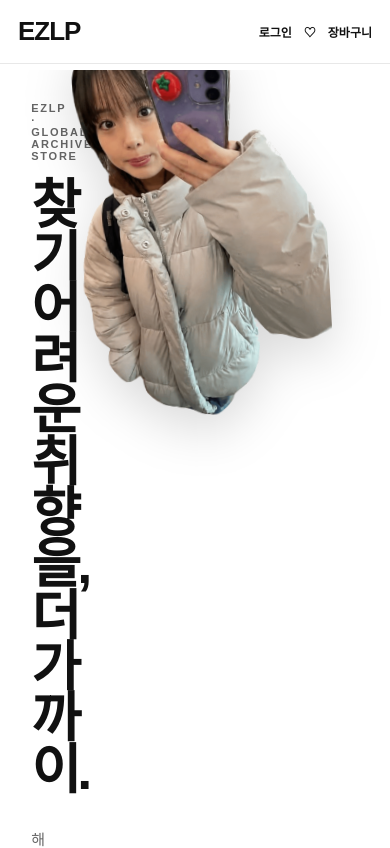
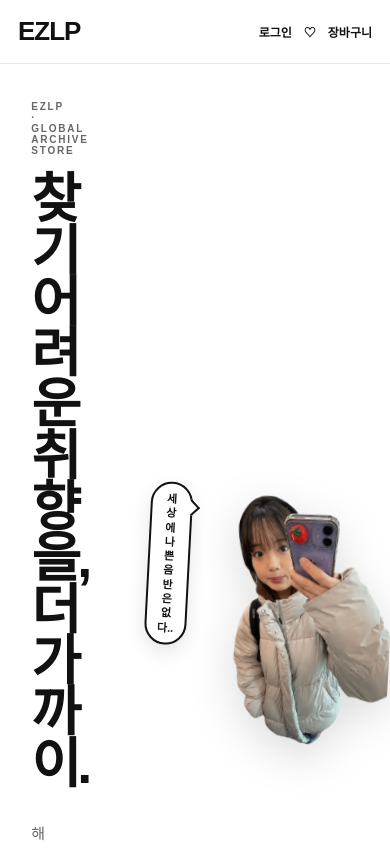
Before and after one commit to vintmopn/EZLP, a Next.js app: page / in a window 390 px wide. Shown: the top 848 px of the page. Built offline with nearby package versions, Linux system fonts and the light colour scheme; no server answers.

Commit message:
Build dedicated EZLP mobile layout

```diff
--- a/app/globals.css
+++ b/app/globals.css
@@ -1381,3 +1381,271 @@ textarea {
     display: none;
   }
 }
+
+
+/* EZLP MOBILE V2 START */
+
+@media (max-width: 768px) {
+
+  html,
+  body {
+    max-width: 100%;
+    overflow-x: hidden !important;
+  }
+
+  body {
+    min-width: 0 !important;
+  }
+
+  main {
+    width: 100% !important;
+    max-width: 100% !important;
+    overflow-x: hidden !important;
+  }
+
+  /* ---------------------------------
+     HERO
+  ---------------------------------- */
+
+  .ezlp-hero-zone {
+    display: block !important;
+    grid-template-columns: 1fr !important;
+    min-height: auto !important;
+    width: 100% !important;
+
+    padding:
+      64px
+      20px
+      72px !important;
+
+    gap: 0 !important;
+  }
+
+  .ezlp-hero-zone > div {
+    width: 100% !important;
+    min-width: 0 !important;
+    max-width: 100% !important;
+  }
+
+  .ezlp-hero-zone h1 {
+    width: 100% !important;
+    max-width: 100% !important;
+
+    margin:
+      14px
+      0
+      24px !important;
+
+    font-size: 47px !important;
+    line-height: .96 !important;
+    letter-spacing: -.065em !important;
+
+    word-break: keep-all !important;
+    overflow-wrap: normal !important;
+    white-space: normal !important;
+  }
+
+  .ezlp-hero-zone p {
+    word-break: keep-all !important;
+    overflow-wrap: normal !important;
+  }
+
+  .eyebrow {
+    font-size: 10px !important;
+    letter-spacing: .18em !important;
+  }
+
+  /* ---------------------------------
+     메인 카테고리
+  ---------------------------------- */
+
+  .home-main-menu {
+    width: 100% !important;
+
+    margin-top: 54px !important;
+
+    display: grid !important;
+    grid-template-columns:
+      repeat(2, minmax(0, 1fr)) !important;
+
+    border-left: 0 !important;
+  }
+
+  .home-main-menu-card {
+    min-width: 0 !important;
+    min-height: 135px !important;
+    width: auto !important;
+
+    padding: 18px !important;
+
+    overflow: hidden !important;
+  }
+
+  .home-main-menu-card strong {
+    font-size: 29px !important;
+    line-height: 1 !important;
+  }
+
+  .home-main-menu-card > span {
+    font-size: 9px !important;
+    line-height: 1.35 !important;
+  }
+
+  /* ---------------------------------
+     COLOR SECTION
+  ---------------------------------- */
+
+  .home-color-section {
+    display: block !important;
+
+    width: 100% !important;
+    min-height: auto !important;
+
+    padding:
+      68px
+      20px
+      86px !important;
+  }
+
+  .home-color-copy {
+    width: 100% !important;
+    max-width: none !important;
+
+    margin: 0 0 48px !important;
+  }
+
+  .home-color-copy h2 {
+    width: 100% !important;
+
+    font-size: 39px !important;
+    line-height: 1.02 !important;
+    letter-spacing: -.055em !important;
+
+    word-break: keep-all !important;
+  }
+
+  .home-color-copy h2 span {
+    display: inline !important;
+  }
+
+  .home-color-copy p {
+    width: 100% !important;
+
+    font-size: 12px !important;
+    line-height: 1.7 !important;
+
+    word-break: keep-all !important;
+  }
+
+  .home-color-copy h3 {
+    font-size: 16px !important;
+    line-height: 1.4 !important;
+
+    word-break: keep-all !important;
+  }
+
+  .home-color-preview {
+    width: 100% !important;
+
+    display: grid !important;
+    grid-template-columns:
+      repeat(2, minmax(0, 1fr)) !important;
+
+    gap: 4px !important;
+  }
+
+  .home-color-chip {
+    min-width: 0 !important;
+    min-height: 88px !important;
+
+    padding: 12px !important;
+  }
+
+  /* ---------------------------------
+     EXPLORE
+  ---------------------------------- */
+
+  .category-section {
+    width: 100% !important;
+    min-height: auto !important;
+
+    padding:
+      70px
+      20px
+      80px !important;
+  }
+
+  .category-grid {
+    display: block !important;
+    width: 100% !important;
+  }
+
+  .category-card {
+    display: block !important;
+
+    width: 100% !important;
+    min-width: 0 !important;
+    min-height: 165px !important;
+
+    padding: 22px !important;
+
+    border-left: 0 !important;
+    border-right: 0 !important;
+  }
+
+  .category-card h2 {
+    font-size: 39px !important;
+  }
+
+  /* ---------------------------------
+     REQUEST
+  ---------------------------------- */
+
+  .request-banner {
+    width: 100% !important;
+
+    padding:
+      72px
+      20px
+      82px !important;
+  }
+
+  .request-banner h2 {
+    width: 100% !important;
+
+    font-size: 40px !important;
+    line-height: 1.02 !important;
+
+    word-break: keep-all !important;
+  }
+
+  .request-banner p {
+    word-break: keep-all !important;
+  }
+
+  /* ---------------------------------
+     버튼
+  ---------------------------------- */
+
+  .hero-buttons {
+    display: flex !important;
+    flex-wrap: wrap !important;
+
+    gap: 8px !important;
+  }
+
+  .dark-button,
+  .light-button,
+  .white-button {
+    min-height: 44px !important;
+
+    display: inline-flex !important;
+    align-items: center !important;
+    justify-content: center !important;
+
+    padding: 0 16px !important;
+  }
+
+}
+
+/* EZLP MOBILE V2 END */
--- a/components/FunnyPeople.tsx
+++ b/components/FunnyPeople.tsx
@@ -5,7 +5,6 @@ import { useEffect, useState } from "react";
 type Bubble = {
   text: string;
   side: "left" | "right";
-  y?: number;
 };
 
 type Person = {
@@ -17,25 +16,15 @@ type Person = {
   bubble?: Bubble;
 };
 
-type Stage = {
-  people: Person[];
-};
-
-const stages: Stage[] = [
-  // 1. 첫 화면
-  {
-    people: [
+const desktopStages: Person[][] = [
+  [
     {
       src: "/people/01.png",
       left: "45%",
       top: "19%",
       size: 390,
       rotate: -3,
-        bubble: {
-          text: "세상에 나쁜 음반은 없다..",
-          side: "right",
-          y: 18,
-        },
+      bubble: { text: "세상에 나쁜 음반은 없다..", side: "right" },
     },
     {
       src: "/people/02.png",
@@ -43,29 +32,16 @@ const stages: Stage[] = [
       top: "82%",
       size: 350,
       rotate: 3,
-        bubble: {
-          text: "없으면 찾아달라고 하면 되지.",
-          side: "left",
-          y: 24,
-        },
     },
   ],
-  },
-
-  // 2. 색깔로 찾아내기
-  {
-    people: [
+  [
     {
       src: "/people/03.png",
       left: "39%",
       top: "22%",
       size: 390,
       rotate: -3,
-        bubble: {
-          text: "이 색이었는데… 무슨 앨범이더라?",
-          side: "left",
-          y: 15,
-        },
+      bubble: { text: "이 색이었는데… 무슨 앨범이더라?", side: "left" },
     },
     {
       src: "/people/04.png",
@@ -73,29 +49,16 @@ const stages: Stage[] = [
       top: "80%",
       size: 370,
       rotate: 3,
-        bubble: {
-          text: "색만 기억나도 찾을 수 있지.",
-          side: "right",
-          y: 30,
-        },
     },
   ],
-  },
-
-  // 3. 다음 섹션
-  {
-    people: [
+  [
     {
       src: "/people/05.png",
       left: "14%",
       top: "24%",
       size: 370,
       rotate: -3,
-        bubble: {
-          text: "이건 좀 탐난다.",
-          side: "right",
-          y: 20,
-        },
+      bubble: { text: "이건 좀 탐난다.", side: "right" },
     },
     {
       src: "/people/06.png",
@@ -105,11 +68,7 @@ const stages: Stage[] = [
       rotate: 3,
     },
   ],
-  },
-
-  // 4. EXPLORE 근처
-  {
-    people: [
+  [
     {
       src: "/people/07.png",
       left: "18%",
@@ -123,29 +82,17 @@ const stages: Stage[] = [
       top: "22%",
       size: 370,
       rotate: 3,
-        bubble: {
-          text: "LP도 취향대로.",
-          side: "left",
-          y: 25,
-        },
+      bubble: { text: "LP도 취향대로.", side: "left" },
     },
   ],
-  },
-
-  // 5
-  {
-    people: [
+  [
     {
       src: "/people/09.png",
       left: "14%",
       top: "22%",
       size: 370,
       rotate: -3,
-        bubble: {
-          text: "못 찾겠으면 EZLP.",
-          side: "right",
-          y: 18,
-        },
+      bubble: { text: "못 찾겠으면 EZLP.", side: "right" },
     },
     {
       src: "/people/10.png",
@@ -155,11 +102,7 @@ const stages: Stage[] = [
       rotate: 3,
     },
   ],
-  },
-
-  // 6. 마지막
-  {
-    people: [
+  [
     {
       src: "/people/11.png",
       left: "16%",
@@ -173,61 +116,99 @@ const stages: Stage[] = [
       top: "23%",
       size: 380,
       rotate: 3,
-        bubble: {
-          text: "결국 찾았네.",
-          side: "left",
-          y: 20,
-        },
+      bubble: { text: "결국 찾았네.", side: "left" },
     },
   ],
-  },
 ];
 
-function PersonBubble({ bubble }: { bubble: Bubble }) {
+/*
+  모바일은 PC랑 완전히 별도 배치.
+  한 화면에 한 명만 보여서 본문을 방해하지 않게 함.
+*/
+const mobileStages: Person[][] = [
+  [
+    {
+      src: "/people/01.png",
+      left: "76%",
+      top: "70%",
+      size: 190,
+      rotate: 3,
+      bubble: { text: "세상에 나쁜 음반은 없다..", side: "left" },
+    },
+  ],
+  [
+    {
+      src: "/people/03.png",
+      left: "77%",
+      top: "73%",
+      size: 195,
+      rotate: -3,
+      bubble: { text: "색으로도 찾아보자.", side: "left" },
+    },
+  ],
+  [
+    {
+      src: "/people/05.png",
+      left: "76%",
+      top: "72%",
+      size: 180,
+      rotate: 3,
+      bubble: { text: "이건 좀 탐난다.", side: "left" },
+    },
+  ],
+  [
+    {
+      src: "/people/07.png",
+      left: "77%",
+      top: "74%",
+      size: 190,
+      rotate: -3,
+    },
+  ],
+  [
+    {
+      src: "/people/09.png",
+      left: "76%",
+      top: "73%",
+      size: 185,
+      rotate: 3,
+      bubble: { text: "못 찾겠으면 EZLP.", side: "left" },
+    },
+  ],
+  [
+    {
+      src: "/people/12.png",
+      left: "76%",
+      top: "72%",
+      size: 185,
+      rotate: -3,
+      bubble: { text: "결국 찾았네.", side: "left" },
+    },
+  ],
+];
+
+function PersonBubble({
+  bubble,
+  mobile,
+}: {
+  bubble: Bubble;
+  mobile: boolean;
+}) {
   const right = bubble.side === "right";
 
   return (
     <div
+      className="ezlp-person-speech"
       style={{
-        position: "absolute",
-        top: bubble.y ?? 20,
         ...(right
-          ? { left: "calc(100% + 18px)" }
-          : { right: "calc(100% + 18px)" }),
-        padding: "14px 18px",
-        background: "#fff",
-        color: "#111",
-        border: "2px solid #111",
-        borderRadius: "999px",
-        fontSize: 15,
-        fontWeight: 800,
-        lineHeight: 1.3,
-        whiteSpace: "nowrap",
-        boxShadow: "0 9px 24px rgba(0,0,0,.12)",
+          ? { left: "calc(100% + 14px)" }
+          : { right: "calc(100% + 14px)" }),
+        top: mobile ? 8 : 18,
       }}
     >
       {bubble.text}
-
       <span
-        style={{
-          position: "absolute",
-          top: 18,
-          width: 14,
-          height: 14,
-          background: "#fff",
-          transform: "rotate(45deg)",
-          ...(right
-            ? {
-                left: -8,
-                borderLeft: "2px solid #111",
-                borderBottom: "2px solid #111",
-              }
-            : {
-                right: -8,
-                borderRight: "2px solid #111",
-                borderTop: "2px solid #111",
-              }),
-        }}
+        className={right ? "speech-tail-right" : "speech-tail-left"}
       />
     </div>
   );
@@ -235,9 +216,13 @@ function PersonBubble({ bubble }: { bubble: Bubble }) {
 
 export default function FunnyPeople() {
   const [stage, setStage] = useState(0);
+  const [mobile, setMobile] = useState(false);
 
   useEffect(() => {
     const update = () => {
+      const isMobile = window.innerWidth <= 768;
+      setMobile(isMobile);
+
       const maxScroll =
         document.documentElement.scrollHeight - window.innerHeight;
 
@@ -251,7 +236,7 @@ export default function FunnyPeople() {
         Math.max(0, window.scrollY / maxScroll)
       );
 
-      setStage(Math.floor(progress * stages.length));
+      setStage(Math.floor(progress * 6));
     };
 
     update();
@@ -265,75 +250,109 @@ export default function FunnyPeople() {
     };
   }, []);
 
+  const current = mobile
+    ? mobileStages[stage]
+    : desktopStages[stage];
+
   return (
-    <div
-      key={stage}
-      style={{
-        position: "fixed",
-        top: 70,
-        right: 0,
-        bottom: 0,
-        left: 0,
-        zIndex: 2,
-        pointerEvents: "none",
-        overflow: "hidden",
-        animation: "ezlpFade .28s ease",
-      }}
-    >
-      {stages[stage].people.map((person) => (
+    <div className={`ezlp-floating-layer ${mobile ? "mobile" : "desktop"}`}>
+      {current.map((person) => (
         <div
           key={person.src}
+          className="ezlp-floating-person"
           style={{
-            position: "absolute",
             top: person.top,
             left: person.left,
             width: person.size,
             transform: `translate(-50%, -50%) rotate(${person.rotate}deg)`,
           }}
         >
-          <div
-            style={{
-              position: "relative",
-              width: "100%",
-              overflow: "visible",
-            }}
-          >
-            <img
-              src={person.src}
-              alt=""
-              style={{
-                display: "block",
-                width: "100%",
-                height: "auto",
-                objectFit: "contain",
-                filter: "drop-shadow(0 16px 25px rgba(0,0,0,.15))",
-              }}
-            />
+          <div className="ezlp-person-inner">
+            <img src={person.src} alt="" />
 
-            {person.bubble && <PersonBubble bubble={person.bubble} />}
+            {person.bubble && (
+              <PersonBubble bubble={person.bubble} mobile={mobile} />
+            )}
           </div>
         </div>
       ))}
 
       <style jsx>{`
-        @keyframes ezlpFade {
-          from {
-            opacity: 0;
-          }
-          to {
-            opacity: 1;
-          }
+        .ezlp-floating-layer {
+          position: fixed;
+          top: 72px;
+          right: 0;
+          bottom: 0;
+          left: 0;
+          z-index: 2;
+          pointer-events: none;
+          overflow: hidden;
         }
 
-        @media (max-width: 1150px) {
-          div > div {
-            max-width: 300px;
-          }
+        .ezlp-floating-person {
+          position: absolute;
         }
 
-        @media (max-width: 800px) {
-          div > div:nth-child(2) {
-            display: none;
+        .ezlp-person-inner {
+          position: relative;
+          width: 100%;
+          overflow: visible;
+        }
+
+        .ezlp-person-inner img {
+          display: block;
+          width: 100%;
+          height: auto;
+          object-fit: contain;
+          filter: drop-shadow(0 13px 22px rgba(0,0,0,.14));
+        }
+
+        .ezlp-person-speech {
+          position: absolute;
+          padding: 11px 14px;
+          background: #fff;
+          color: #111;
+          border: 2px solid #111;
+          border-radius: 999px;
+          font-size: 13px;
+          font-weight: 800;
+          line-height: 1.3;
+          white-space: nowrap;
+          box-shadow: 0 8px 20px rgba(0,0,0,.1);
+        }
+
+        .ezlp-person-speech span {
+          position: absolute;
+          top: 17px;
+          width: 12px;
+          height: 12px;
+          background: #fff;
+          transform: rotate(45deg);
+        }
+
+        .speech-tail-right {
+          left: -7px;
+          border-left: 2px solid #111;
+          border-bottom: 2px solid #111;
+        }
+
+        .speech-tail-left {
+          right: -7px;
+          border-right: 2px solid #111;
+          border-top: 2px solid #111;
+        }
+
+        @media (max-width: 768px) {
+          .ezlp-floating-layer {
+            top: 86px;
+          }
+
+          .ezlp-person-speech {
+            max-width: 150px;
+            white-space: normal;
+            text-align: center;
+            font-size: 11px;
+            padding: 8px 11px;
           }
         }
       `}</style>
```
Lines whose indentation alone changed are shown as unchanged.
